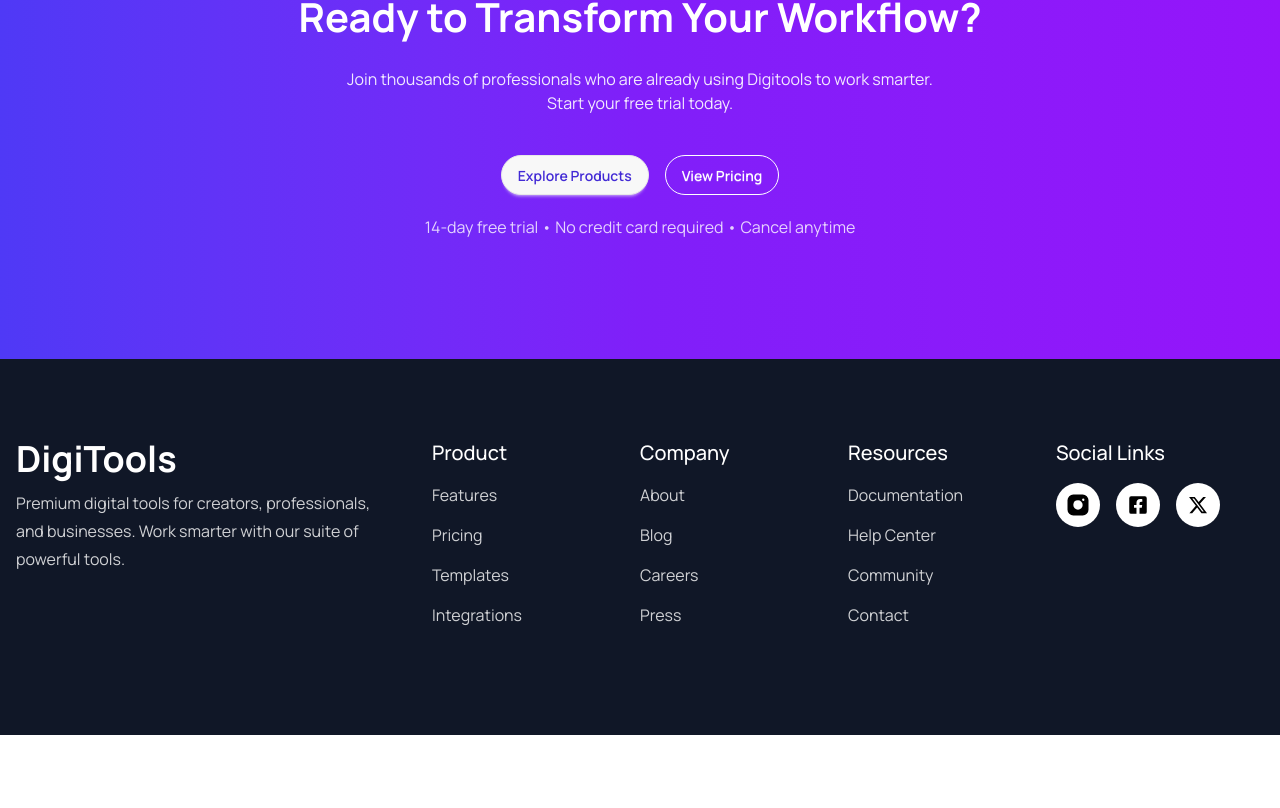
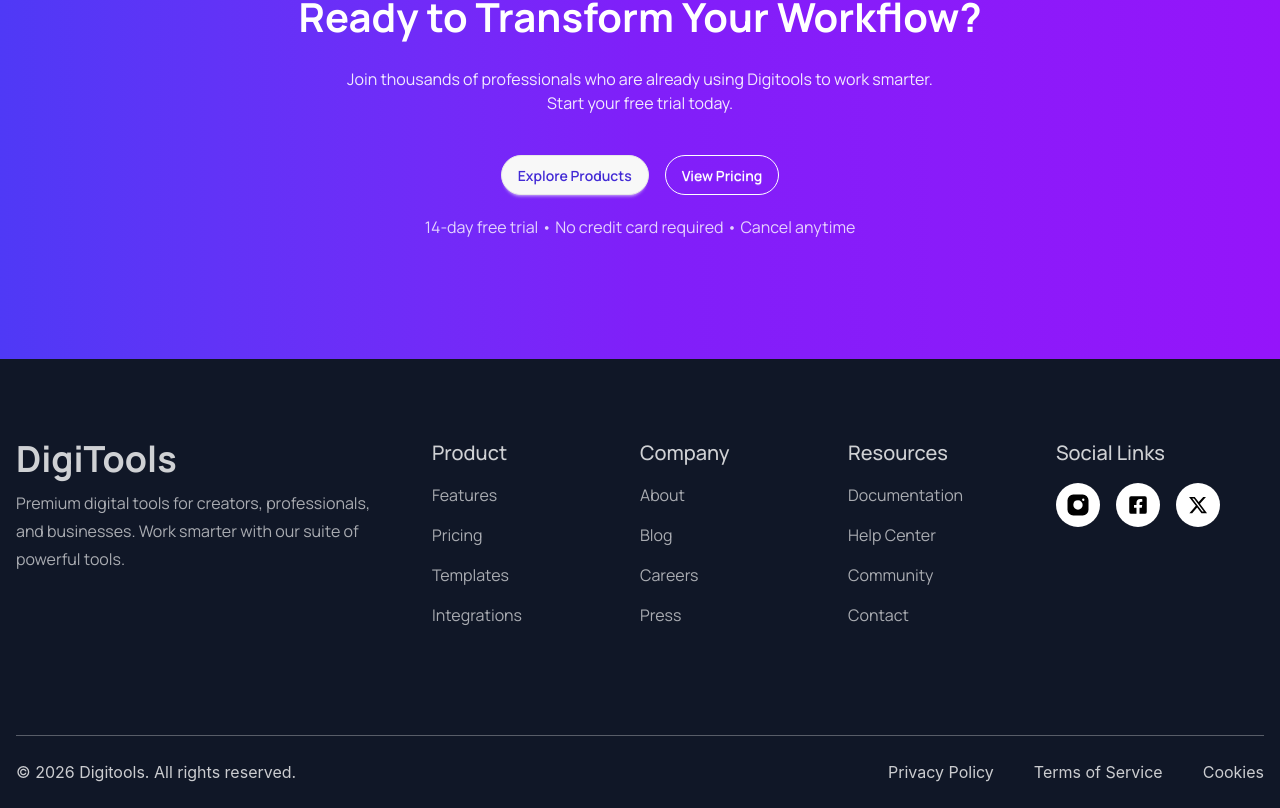
Before and after one commit to tonmoy-y/B13-A6, a React (Vite) app: page / in a window 1280 px wide. Shown: the part 4471-5279 px from the top of the page. Before the commit the page ends 5206 px from the top, so only its background shows below. Built offline with nearby package versions, Linux system fonts and the light colour scheme.

Commit message:
added footer

```diff
--- a/src/Components/Footer/Footer.jsx
+++ b/src/Components/Footer/Footer.jsx
@@ -7,7 +7,7 @@ import { FaXTwitter } from "react-icons/fa6";
 const Footer = () => {
     return (
         <div className='bg-[#101727] px-4'>
-            <div className='py-20 container mx-auto manrope-font text-white'>
+            <div className='py-20 container mx-auto manrope-font text-white/80 border-b border-b-white/30'>
                 <div className='grid grid-cols-2 gap-y-7 md:grid-cols-3 lg:grid-cols-6'>
                     <div className='col-span-2 space-y-2.5 pr-10'>
                         <h2 className='text-4xl font-bold'>DigiTools</h2>
@@ -64,6 +64,14 @@ const Footer = () => {
                     <div></div>
                 </div>
             </div>
+            <div className='py-6 flex justify-between text-[#FAFAFA]/80'>
+            <div><p>© 2026 Digitools. All rights reserved.</p></div>
+            <div className='flex gap-2 md:gap-10'>
+                <div><p> Privacy Policy</p> </div>
+            <div> <p> Terms of Service</p> </div>
+            <div><p>Cookies</p> </div>
+            </div>
+            </div>
         </div>
     );
 };
--- a/src/Components/Navbar/Navbar.jsx
+++ b/src/Components/Navbar/Navbar.jsx
@@ -21,6 +21,7 @@ const Navbar = ({cartItems}) => {
       <li><a>Testimonials</a></li>
 
       <li><a>FAQ</a></li>
+      <li><a className="btn btn-ghost pointer-events-none"><img src={cart} alt="" /> {cartItems.length}</a></li>
       </ul>
     </div>
     <a className="btn btn-ghost pointer-events-none md:pointer-events-auto text-2xl font-bold text-[#9514FA]">DigiTools</a>
```
